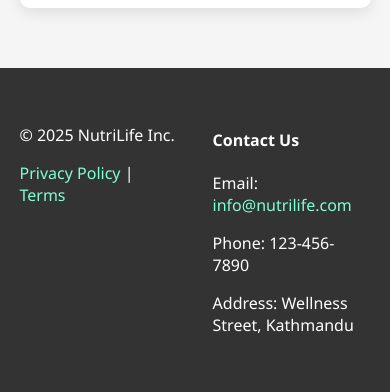
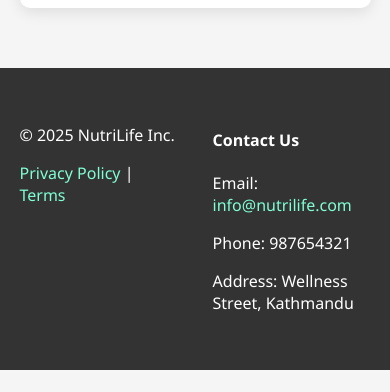
Before and after one commit to theShreeya/MobileAppDevelopment, a plain HTML site: page Mobile-Programming-Application-week3.html in a window 390 px wide. Shown: the part 2067-2459 px from the top of the page. After the commit the page ends 2437 px from the top, so only its background shows below. Drawn offline with nearby package versions, Linux system fonts and the light colour scheme.

Commit message:
Update Mobile-Programming-Application-week3.html

```diff
--- a/Mobile-Programming-Application-week3.html
+++ b/Mobile-Programming-Application-week3.html
@@ -92,7 +92,7 @@
     <div class="footer-right">
         <h4>Contact Us</h4>
         <p>Email: <a href="mailto:info@nutrilife.com">info@nutrilife.com</a></p>
-        <p>Phone: 123-456-7890</p>
+        <p>Phone: 987654321</p>
         <p>Address: Wellness Street, Kathmandu</p>
     </div>
     </div>
```
